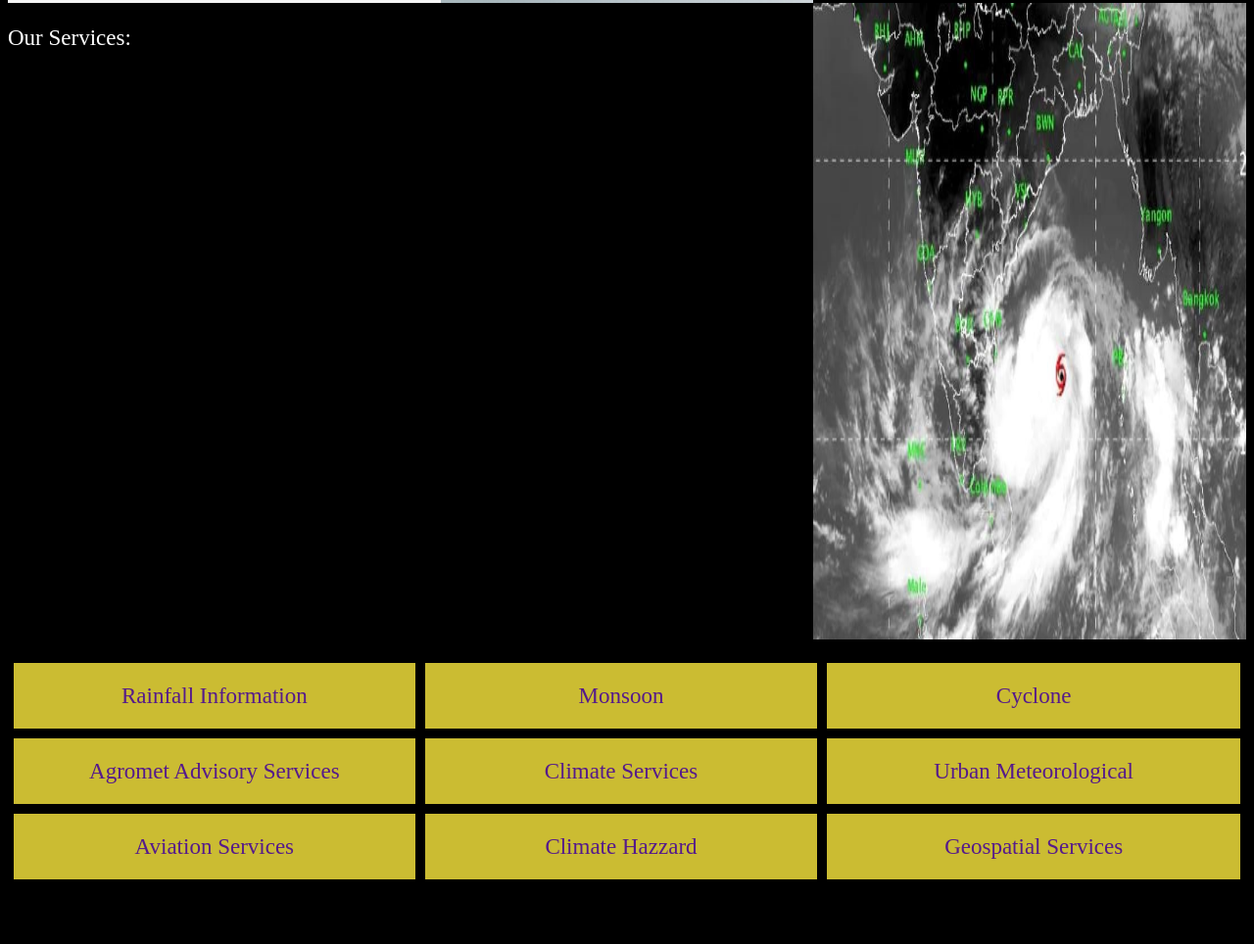
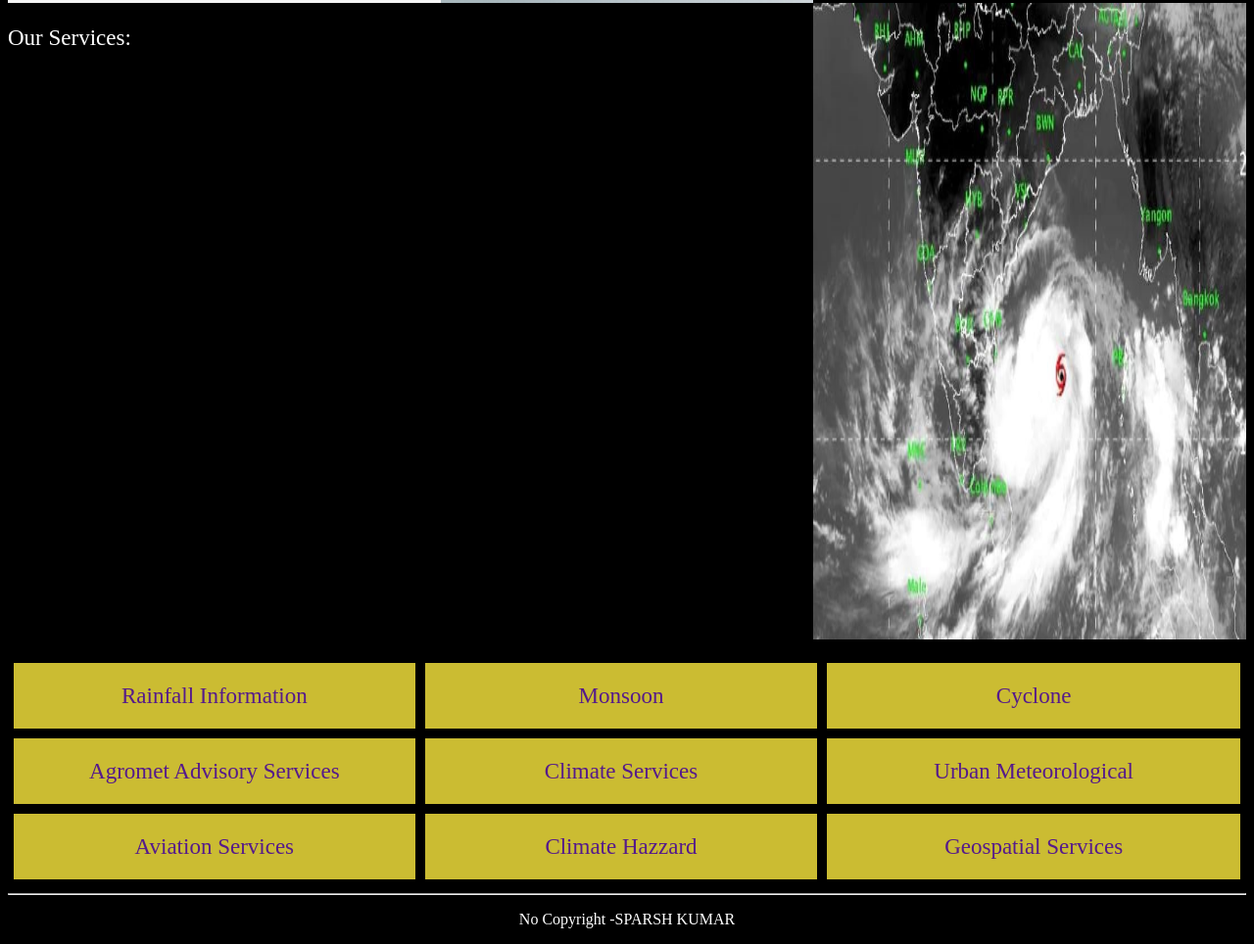
Before and after one commit to sparshkumar007/newsman, a plain HTML site: page index.html in a window 1280 px wide. Shown: the part 1019-1983 px from the top of the page at 98% size. Drawn offline with Linux system fonts and the light colour scheme.

Commit message:
Update index.html

```diff
--- a/index.html
+++ b/index.html
@@ -4,6 +4,7 @@
 		<style>
 			body{
 				background-color:black;
+				overflow-x: hidden;
 			}
 			#blue{
 				background-color:yellowgreen;
@@ -38,6 +39,7 @@
 				display:inline;
 				float:right;
 				clear:right;
+
 			}
 			#search_bar{
     				width: 200px;
@@ -214,6 +216,10 @@
 				font-size:23px;
 				color:white;
 			}
+			#copyright{
+				color: white;
+				text-align: center;
+			}
 			@keyframes myMove{
 				from{left:-1832px;}
 				to{left:1832px;}
@@ -373,7 +379,9 @@
 			</table>
 		</div>
 		<footer>
-			<p>
+			<hr>
+			<p id="copyright">
+
 			  No Copyright -SPARSH KUMAR
 			</p>
       		</footer>
```
